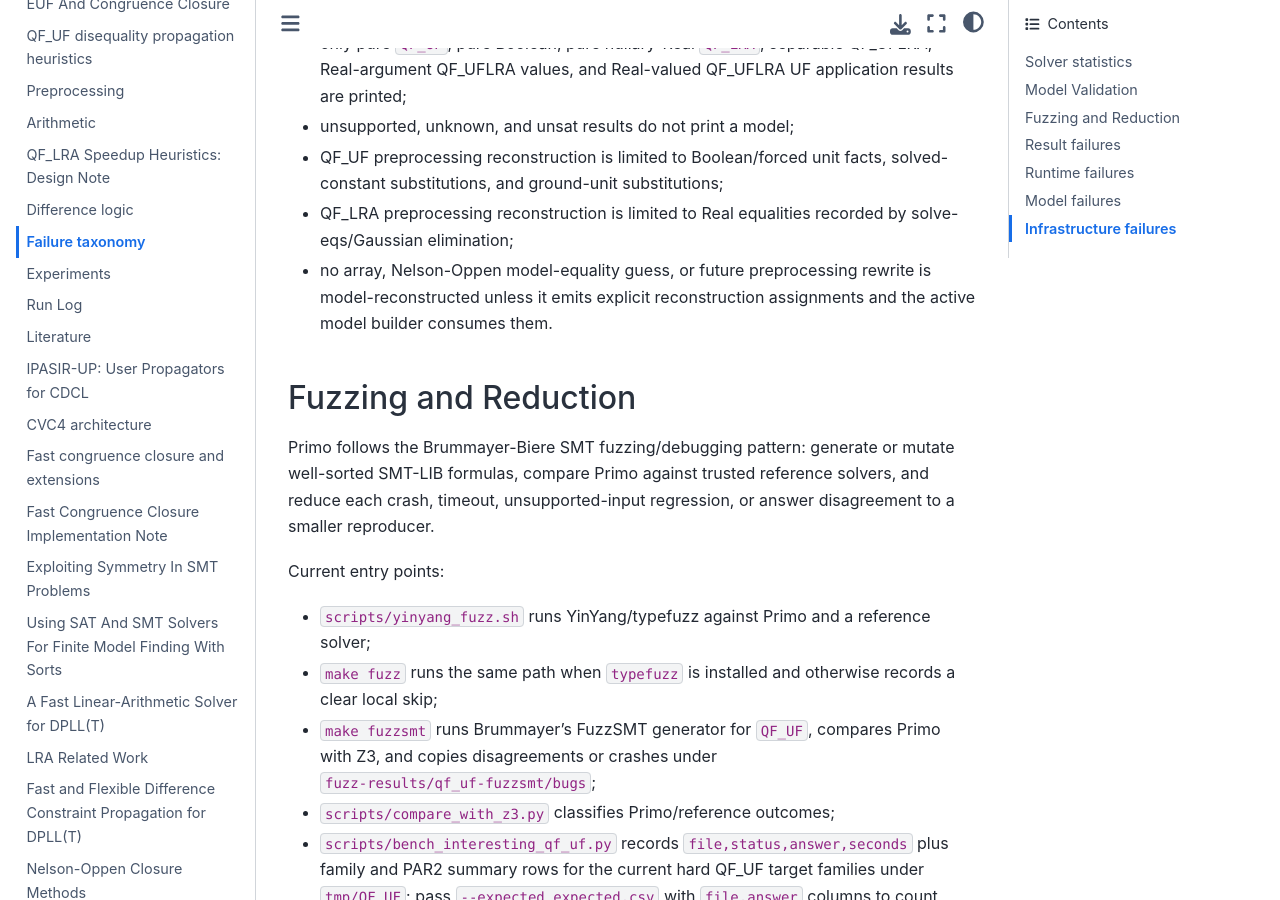
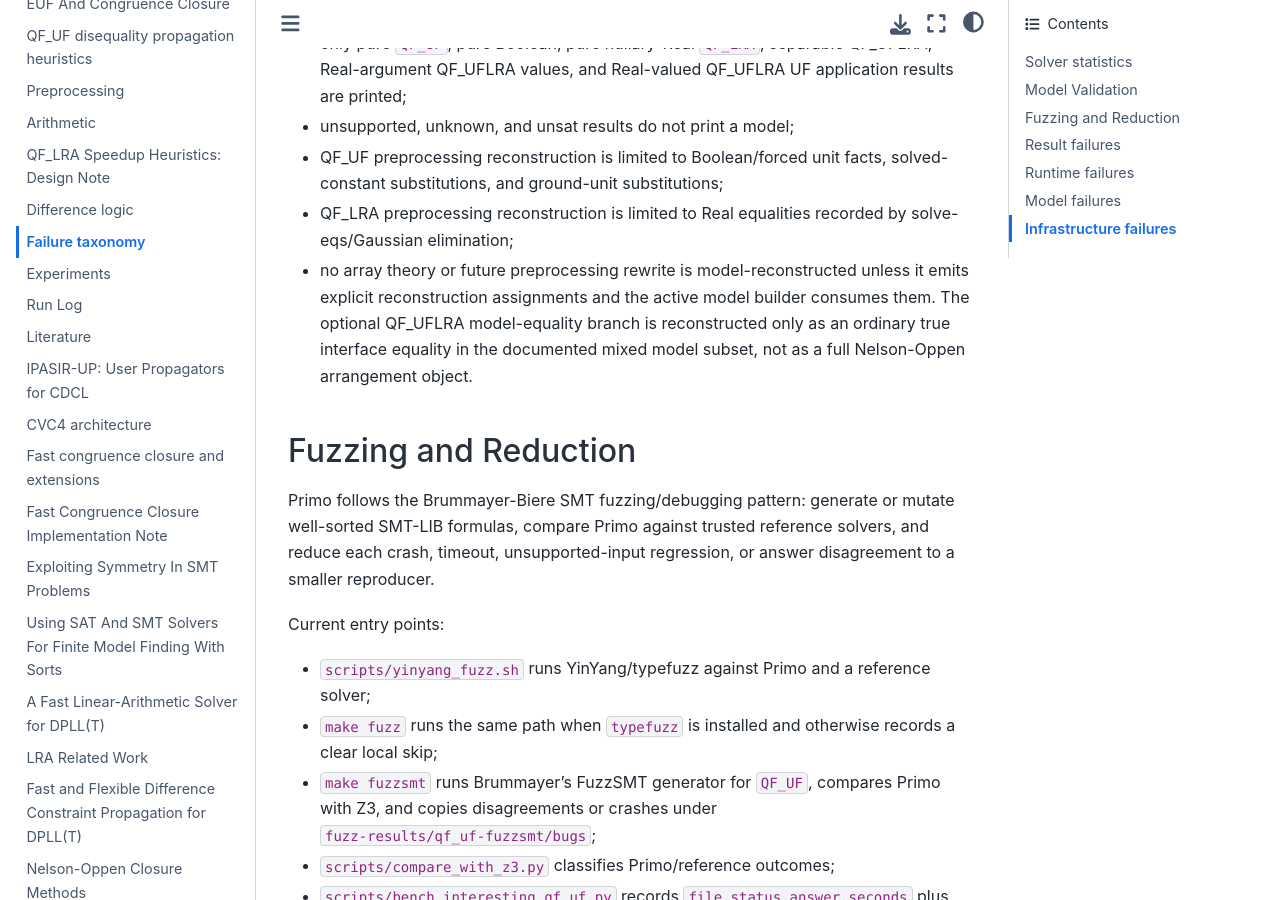
Before and after one commit to primo-solver/primo, a Jupyter Book: the page built from docs/debugging.md, in a window 1280 px wide and 900 px high, scrolled down 10087 px. Built offline with Jupyter Book 1.0.4 settings and Sphinx 7.4.7 and the Sphinx Book theme 1.1.4, drawn with Linux system fonts in a browser that asks for light colours.

Commit message:
Clarify QF_UFLRA model-equality model limits

```diff
--- a/docs/debugging.md
+++ b/docs/debugging.md
@@ -387,9 +387,11 @@ Current limitations:
   solved-constant substitutions, and ground-unit substitutions;
 - QF_LRA preprocessing reconstruction is limited to Real equalities recorded by
   solve-eqs/Gaussian elimination;
-- no array, Nelson-Oppen model-equality guess, or future preprocessing rewrite
-  is model-reconstructed unless it emits explicit reconstruction assignments and
-  the active model builder consumes them.
+- no array theory or future preprocessing rewrite is model-reconstructed unless
+  it emits explicit reconstruction assignments and the active model builder
+  consumes them. The optional QF_UFLRA model-equality branch is reconstructed
+  only as an ordinary true interface equality in the documented mixed model
+  subset, not as a full Nelson-Oppen arrangement object.
 
 ## Fuzzing and Reduction
 
```
